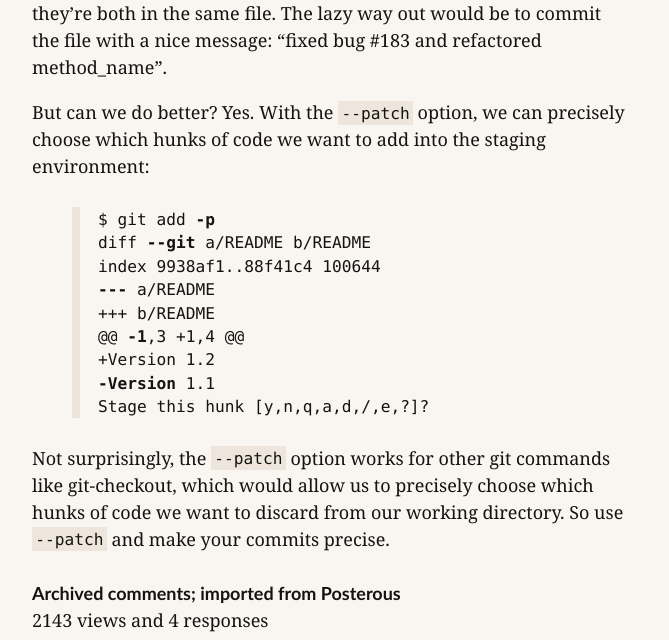
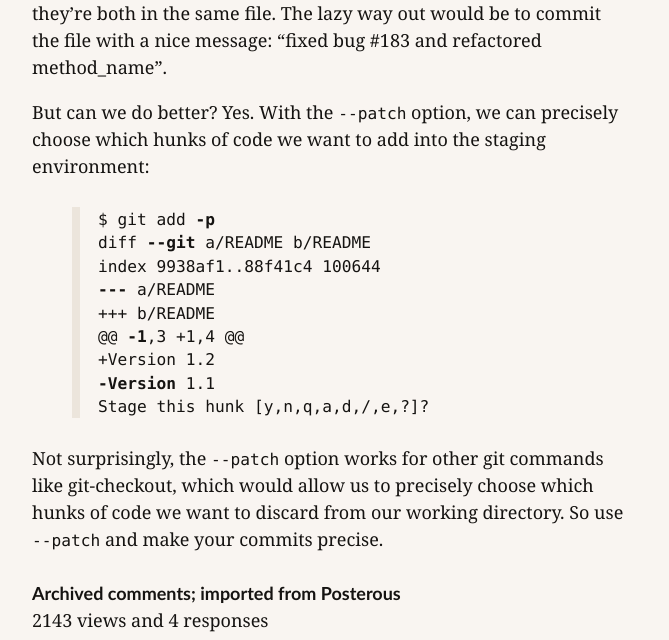
Before and after one commit to elben/elben.github.io-jekyll, a Jekyll site: the page built from _posts/2011-11-21-git-for-humans-patching-your-commits.markdown, in a window 1280 px wide. Shown: the part 381-1021 px from the top of the page, without its empty margins (258-927 px from the left). Built offline with Jekyll 4.4.1, drawn with Linux system fonts in a browser that asks for light colours; Markdown is read by kramdown in place of the engine named in the settings; comment, search, counter and statistics services are not loaded.

Commit message:
No highlight for code.

```diff
--- a/css/default.css
+++ b/css/default.css
@@ -102,9 +102,9 @@ code {
   line-height: 1em; /* For some reason, 1em for monospace fonts gives us vertical rhyhtm. */
   font-weight: 400;
 
-  padding: 0.2em 0.2em 0.1em;
+  /* padding: 0.2em 0.2em 0.1em; */
   /* padding: 3px 3px 1px; */
-  background: #eee6dd;
+  /* background: #eee6dd; */
 }
 
 .highlight code {
```
